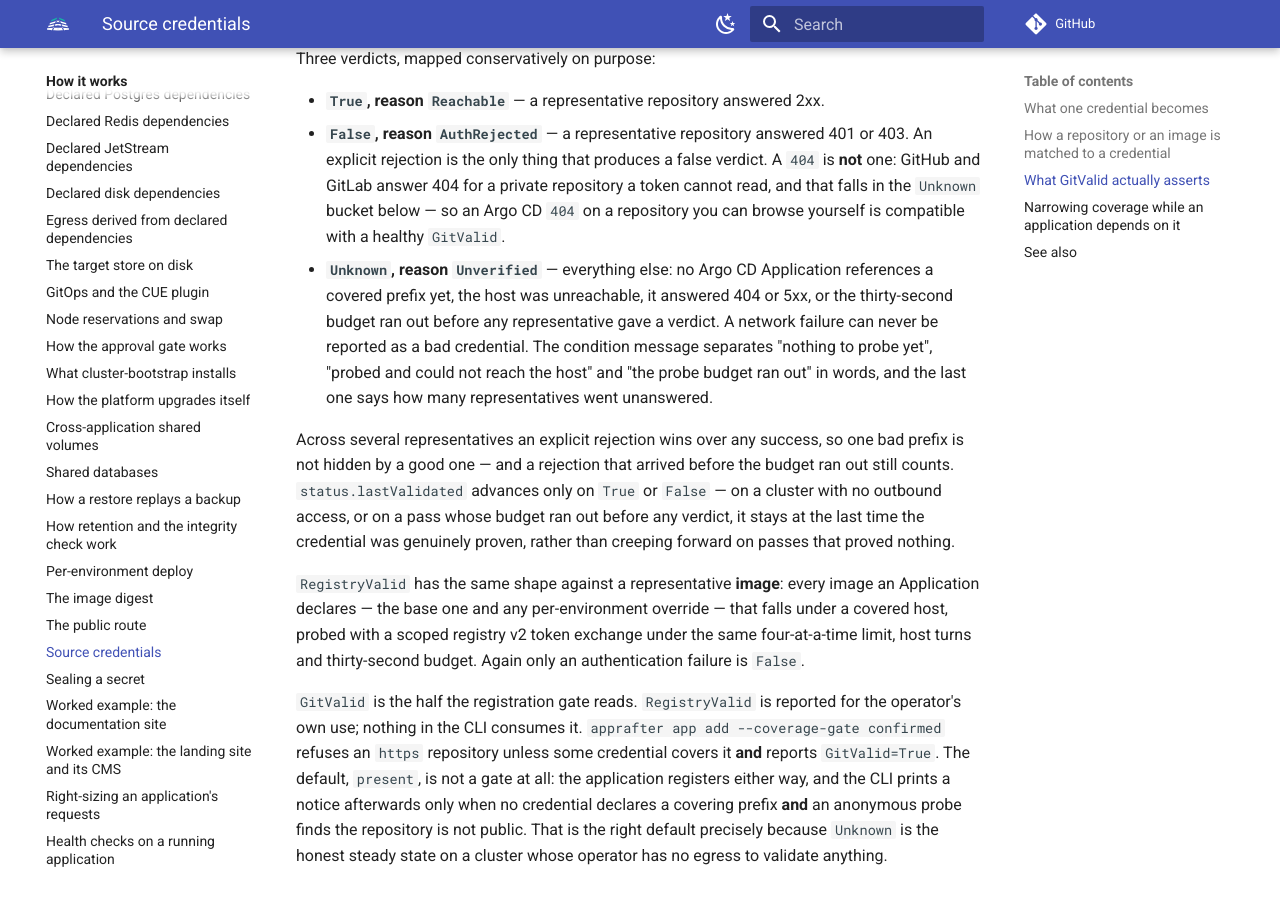
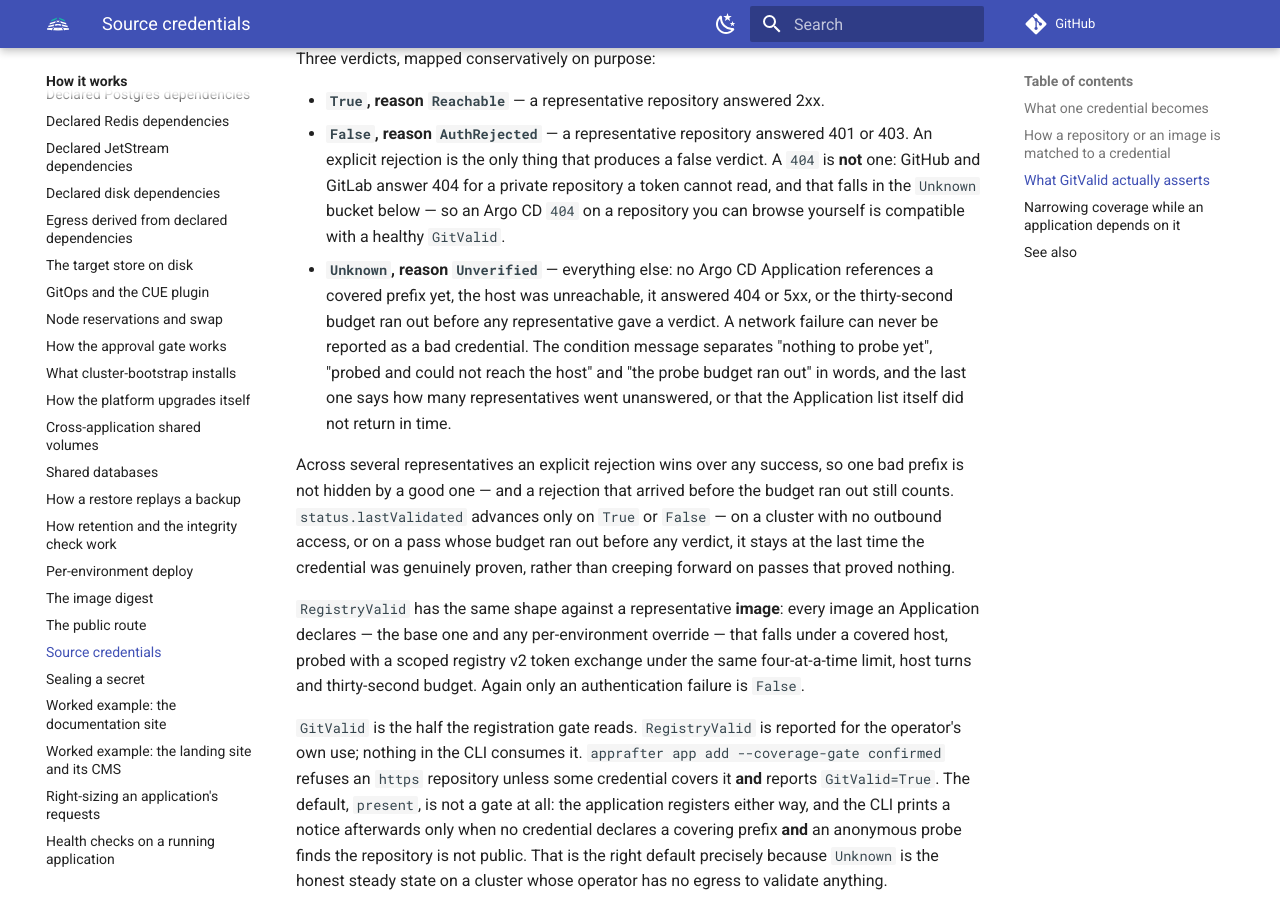
Before and after one commit to AppRafter/apprafter, an MkDocs documentation site: the page built from docs/how-it-works/source-credentials.md, in a window 1280 px wide and 900 px high, scrolled down 2925 px. Built offline with MkDocs 1.6.1 and Material for MkDocs 9.7.7, drawn with Linux system fonts in a browser that asks for light colours; comment, search, counter and statistics services are not loaded.

Commit message:
docs: the probe-budget message may name the unreturned list instead of a count
The Unknown bullet said the probe-budget message always says how many
representatives went unanswered. That holds only once the Application
list has returned; when the budget runs out before the list does, the
message says so instead and carries no count.

Refs: WI-400

Co-Authored-By: Claude Opus 5.5 (1M context) <noreply@anthropic.com>
Claude-Session: https://claude.ai/code/session_017Bytw2vARXjnSLKB3YhkSe

```diff
--- a/docs/how-it-works/source-credentials.md
+++ b/docs/how-it-works/source-credentials.md
@@ -136,7 +136,8 @@ Three verdicts, mapped conservatively on purpose:
   gave a verdict. A network failure can never be reported as a bad credential.
   The condition message separates "nothing to probe yet", "probed and could
   not reach the host" and "the probe budget ran out" in words, and the last
-  one says how many representatives went unanswered.
+  one says how many representatives went unanswered, or that the Application
+  list itself did not return in time.
 
 Across several representatives an explicit rejection wins over any success, so
 one bad prefix is not hidden by a good one — and a rejection that arrived
```
